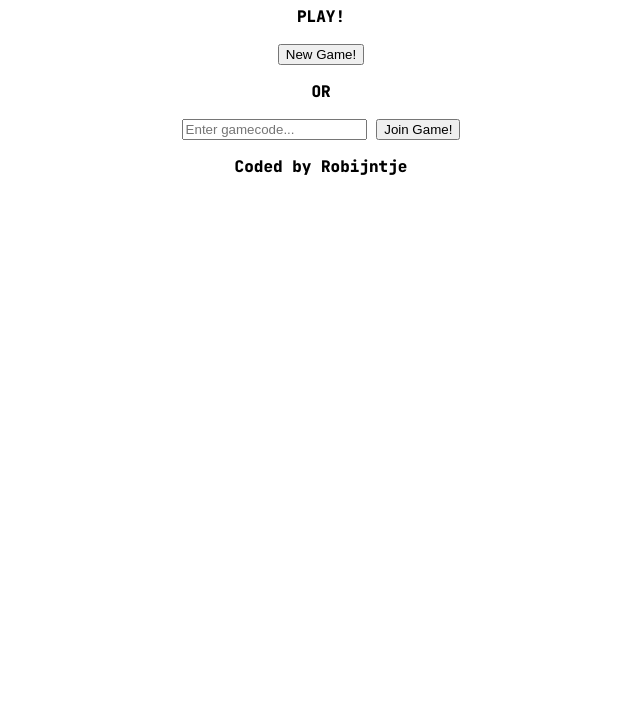
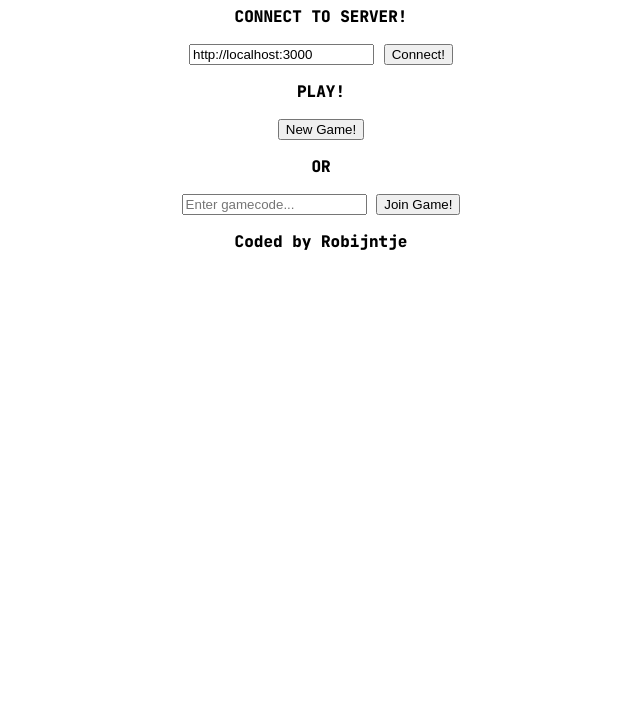
Before and after one commit to RobinBoers/NinjaDO, a website: page index.html in a window 1280 px wide. Shown: the part 80-800 px from the top of the page, without its empty margins (319-959 px from the left). Drawn offline with nearby package versions, Linux system fonts and the light colour scheme; no server answers.

Commit message:
Added connect section

```diff
--- a/index.html
+++ b/index.html
@@ -13,6 +13,11 @@
         <h1>Ninja DO</h1>
     </header>
     <main>
+        <div id="connect">
+            <p>CONNECT TO SERVER!</p>
+            <input id="serverInput" type="text" value="http://localhost:3000" placeholder="Enter serveradress...">
+            <button id="SBtn">Connect!</button>
+        </div>
         <div id="home">
             <p>PLAY!</p>
             <button id="NGBtn">New Game!</button>
```
